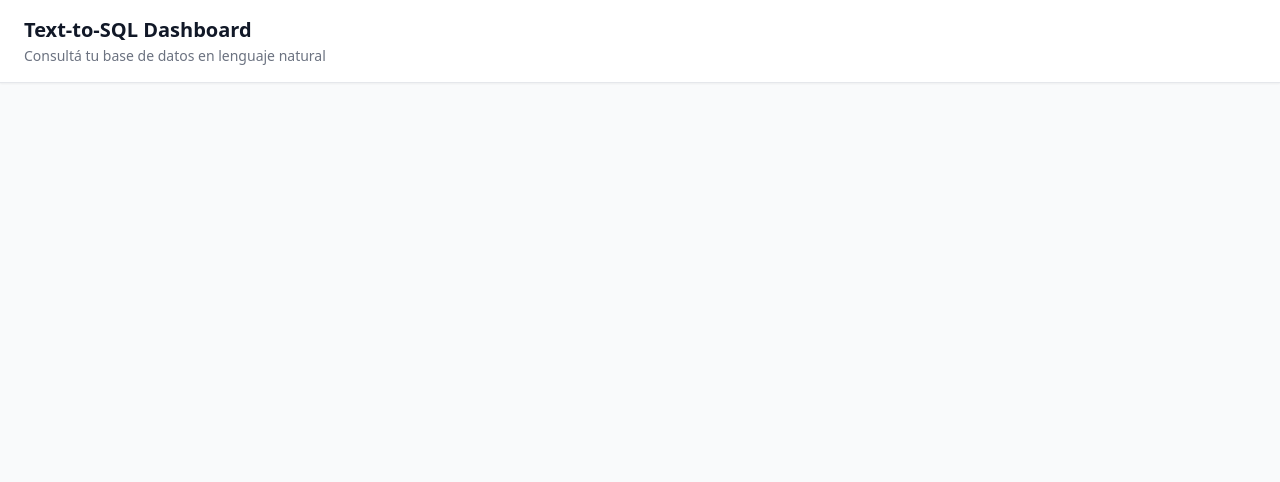
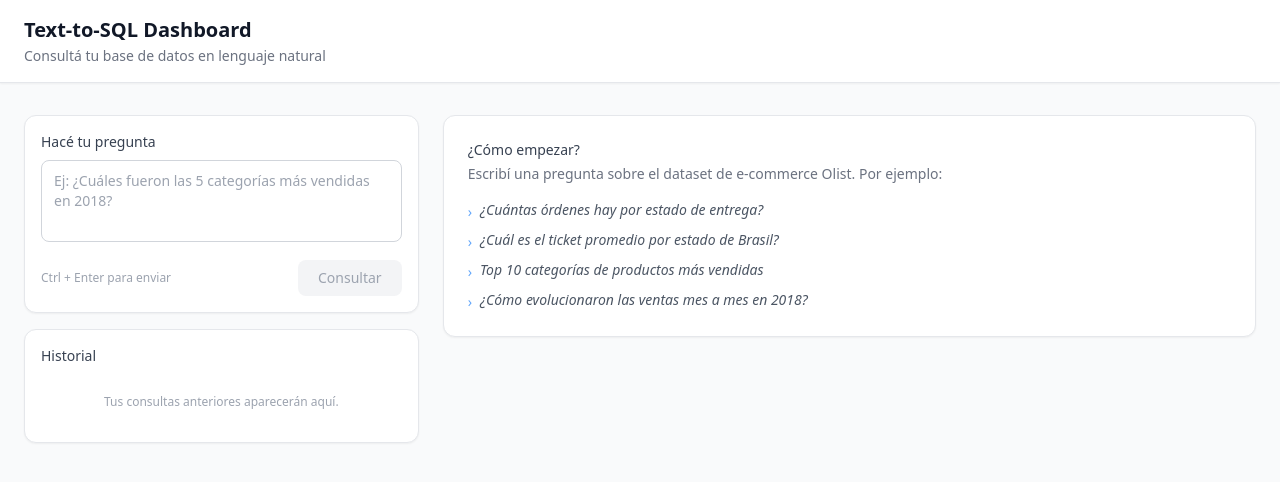
Before and after one commit to ignrdz2/Text-To-SQL, a React (Vite) app in the folder frontend/: page / in a window 1280 px wide. Shown: the top 482 px of the page. Built offline with nearby package versions, Linux system fonts and the light colour scheme.

Commit message:
feat: enhance App component with QueryInput, QueryHistory, and ResultArea for improved query handling and results display

```diff
--- a/frontend/src/App.jsx
+++ b/frontend/src/App.jsx
@@ -1,16 +1,197 @@
+import { useQuery } from "./hooks/useQuery";
+import QueryInput from "./components/QueryInput";
+import QueryHistory from "./components/QueryHistory";
+import SqlViewer from "./components/SqlViewer";
+import ResultTable from "./components/ResultTable";
+
+// Preguntas de ejemplo del SPEC #18 para el estado inicial
+const EXAMPLE_QUESTIONS = [
+  "¿Cuántas órdenes hay por estado de entrega?",
+  "¿Cuál es el ticket promedio por estado de Brasil?",
+  "Top 10 categorías de productos más vendidas",
+  "¿Cómo evolucionaron las ventas mes a mes en 2018?",
+];
+
 export default function App() {
+  const { question, setQuestion, result, isLoading, history, executeQuery } =
+    useQuery();
+
+  function handleSubmit(q) {
+    executeQuery(q);
+  }
+
+  function handleSelectHistory(q) {
+    setQuestion(q);
+  }
+
   return (
     <div className="min-h-screen bg-gray-50">
-      <header className="bg-white border-b border-gray-200 px-6 py-4 shadow-sm">
-        <h1 className="text-xl font-semibold text-gray-900">Text-to-SQL Dashboard</h1>
-        <p className="text-sm text-gray-500 mt-0.5">
-          Consultá tu base de datos en lenguaje natural
-        </p>
-      </header>
+      <Header />
 
-      <main className="max-w-5xl mx-auto px-6 py-8">
-        {/* Los componentes se agregan en Fase 2 */}
+      <main className="max-w-7xl mx-auto px-4 sm:px-6 py-8">
+        <div className="grid grid-cols-1 lg:grid-cols-3 gap-6 items-start">
+          {/* Columna izquierda: input + historial */}
+          <div className="lg:col-span-1 space-y-4">
+            <QueryInput
+              value={question}
+              onChange={setQuestion}
+              onSubmit={handleSubmit}
+              isLoading={isLoading}
+            />
+            <QueryHistory history={history} onSelect={handleSelectHistory} />
+          </div>
+
+          {/* Columna derecha: resultados */}
+          <div className="lg:col-span-2 space-y-4">
+            <ResultArea result={result} isLoading={isLoading} />
+          </div>
+        </div>
       </main>
     </div>
-  )
+  );
 }
+
+function Header() {
+  return (
+    <header className="bg-white border-b border-gray-200 shadow-sm px-6 py-4">
+      <h1 className="text-xl font-semibold text-gray-900">
+        Text-to-SQL Dashboard
+      </h1>
+      <p className="text-sm text-gray-500 mt-0.5">
+        Consultá tu base de datos en lenguaje natural
+      </p>
+    </header>
+  );
+}
+
+function ResultArea({ result, isLoading }) {
+  // Estado de carga
+  if (isLoading) {
+    return <ResultTable isLoading={true} />;
+  }
+
+  // Estado inicial: sin query todavía
+  if (!result) {
+    return <WelcomePanel />;
+  }
+
+  // Error del backend
+  if (result.error) {
+    return (
+      <ErrorBanner type={result.error.type} message={result.error.message} />
+    );
+  }
+
+  // El LLM pide clarificación
+  if (result.clarification_needed) {
+    return <ClarificationBanner question={result.clarification_question} />;
+  }
+
+  // Resultado con datos (o sin filas — ResultTable lo maneja)
+  return (
+    <>
+      <SqlViewer sql={result.sql} />
+      <ResultTable
+        columns={result.columns}
+        data={result.data}
+        isLoading={false}
+      />
+    </>
+  );
+}
+
+// Estado inicial
+function WelcomePanel() {
+  return (
+    <div className="bg-white rounded-xl border border-gray-200 shadow-sm p-6">
+      <h2 className="text-sm font-medium text-gray-700 mb-1">¿Cómo empezar?</h2>
+      <p className="text-sm text-gray-500 mb-4">
+        Escribí una pregunta sobre el dataset de e-commerce Olist. Por ejemplo:
+      </p>
+      <ul className="space-y-2">
+        {EXAMPLE_QUESTIONS.map((q) => (
+          <li key={q} className="flex items-start gap-2 text-sm text-gray-600">
+            <span className="text-blue-400 mt-0.5 flex-shrink-0">›</span>
+            <span className="italic">{q}</span>
+          </li>
+        ))}
+      </ul>
+    </div>
+  );
+}
+
+function ErrorBanner({ type, message }) {
+  const isTimeout = type === "DB_ERROR" && message.includes("10 segundos");
+
+  return (
+    <div className="bg-red-50 border border-red-200 rounded-xl p-4">
+      <div className="flex items-center gap-2 mb-1">
+        <span className="text-red-500">
+          <ErrorIcon />
+        </span>
+        <p className="text-sm font-medium text-red-800">
+          {isTimeout ? "La consulta tardó demasiado" : "Ocurrió un error"}
+        </p>
+      </div>
+      <p className="text-sm text-red-600 ml-6">{message}</p>
+      {type === "LLM_ERROR" && (
+        <p className="text-xs text-red-400 ml-6 mt-2">
+          Intentá de nuevo en unos segundos.
+        </p>
+      )}
+    </div>
+  );
+}
+
+function ClarificationBanner({ question }) {
+  return (
+    <div className="bg-yellow-50 border border-yellow-200 rounded-xl p-4">
+      <div className="flex items-center gap-2 mb-1">
+        <span className="text-yellow-500">
+          <InfoIcon />
+        </span>
+        <p className="text-sm font-medium text-yellow-800">
+          Necesito más información
+        </p>
+      </div>
+      <p className="text-sm text-yellow-700 ml-6">{question}</p>
+      <p className="text-xs text-yellow-500 ml-6 mt-2">
+        Reformulá tu pregunta con más detalle en el campo de arriba.
+      </p>
+    </div>
+  );
+}
+
+function ErrorIcon() {
+  return (
+    <svg
+      className="w-4 h-4"
+      fill="none"
+      stroke="currentColor"
+      strokeWidth={2}
+      viewBox="0 0 24 24"
+      aria-hidden="true"
+    >
+      <circle cx="12" cy="12" r="10" />
+      <line x1="12" y1="8" x2="12" y2="12" />
+      <line x1="12" y1="16" x2="12.01" y2="16" />
+    </svg>
+  );
+}
+
+function InfoIcon() {
+  return (
+    <svg
+      className="w-4 h-4"
+      fill="none"
+      stroke="currentColor"
+      strokeWidth={2}
+      viewBox="0 0 24 24"
+      aria-hidden="true"
+    >
+      <circle cx="12" cy="12" r="10" />
+      <line x1="12" y1="16" x2="12" y2="12" />
+      <line x1="12" y1="8" x2="12.01" y2="8" />
+    </svg>
+  );
+}
```
